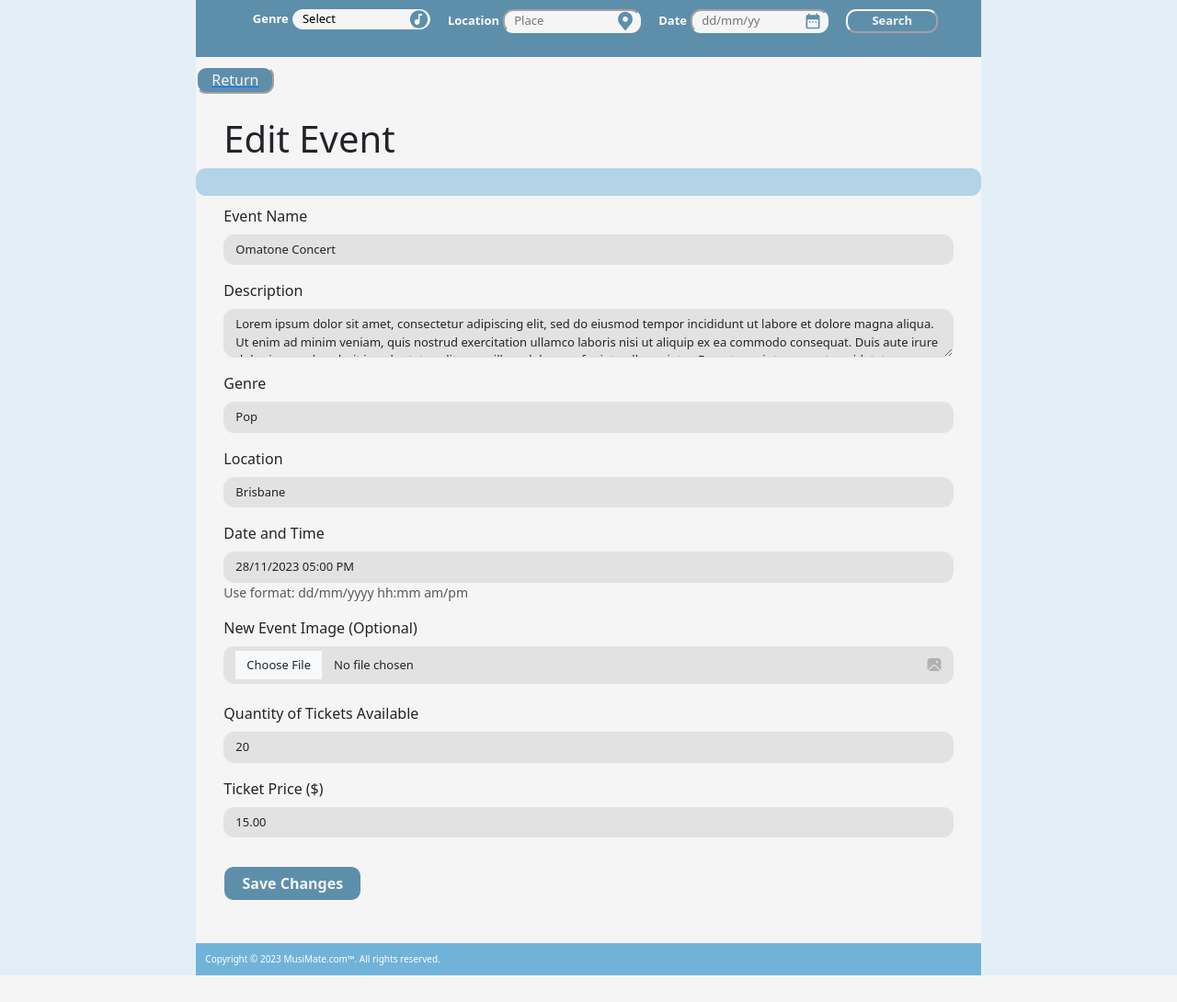
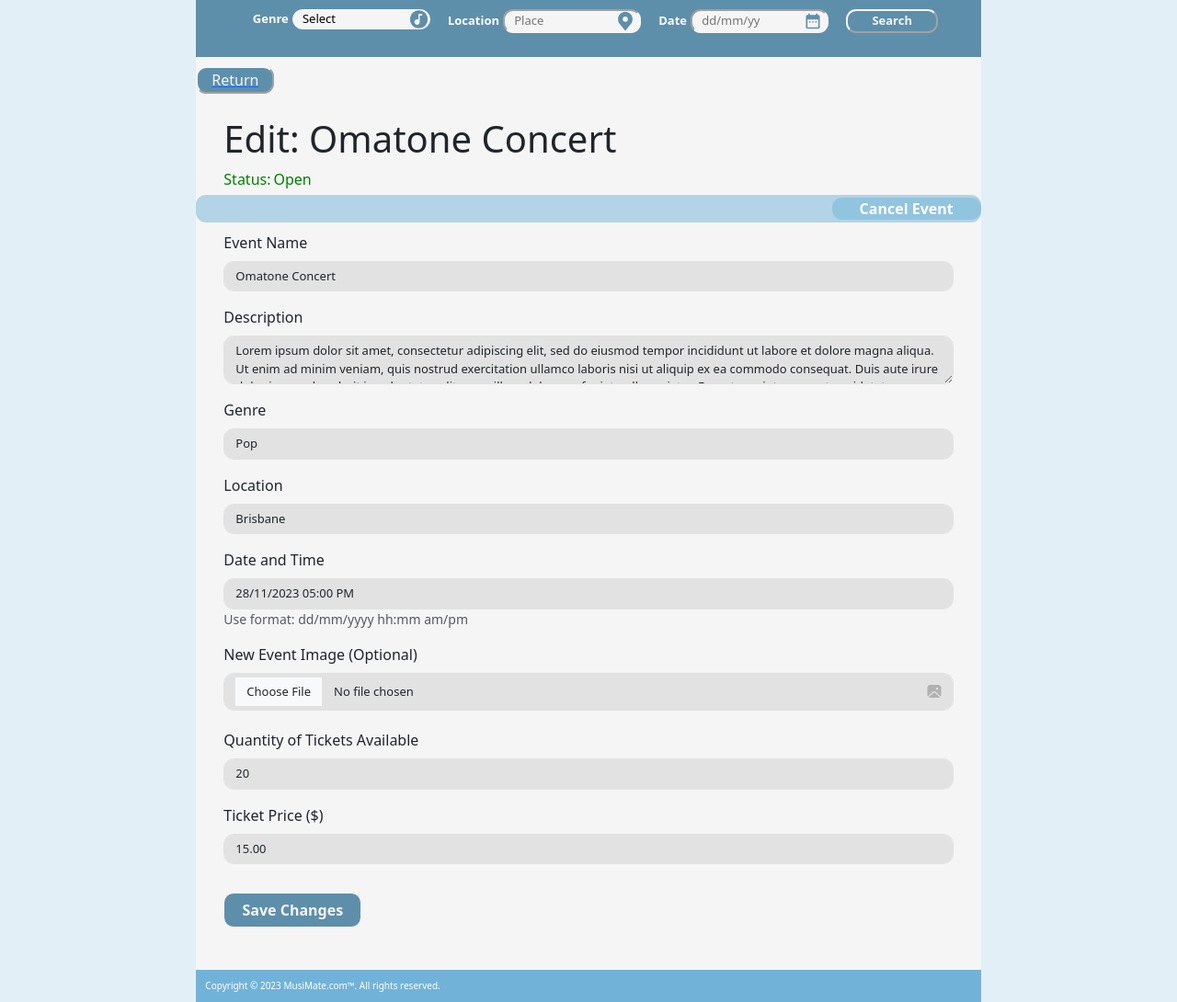
Before and after one commit to Alisha5905/IAB207A3, a Flask app: page /events/edit/1 in a window 1280 px wide. Shown: the part 71-1161 px from the top of the page at 92% size. Before the commit the page ends 1132 px from the top, so only its background shows below. Run offline with Flask 3, Linux system fonts and the light colour scheme; a user stored in the database is signed in; data comes from the database, SQL or seed files in the repository; both versions use the stored data as it was after the commit; some libraries are stand-ins or nearby versions.

Commit message:
Added Cancel/Open event button and handling
* Added Cancel/Open button on the edit event page

* Fixed some incorrect behavior around changing status (which
status has priority)

```diff
--- a/musimate/events.py
+++ b/musimate/events.py
@@ -22,7 +22,7 @@ def show(id):
     if event.status != 'Inactive' and event.date < datetime.now():
         event.status = "Inactive"
         db.session.commit()
-    elif event.status != 'Sold Out' and event.quantity <= event.quantitySold:
+    elif event.status != 'Sold Out' and event.status != 'Cancelled' and event.quantity <= event.quantitySold:
         event.status = "Sold Out"
         db.session.commit()
     return render_template('events/show.html', event=event, genres=genres, selected_genre='Select', comment_form=comment_form, order_form=order_form)
@@ -46,7 +46,7 @@ def create():
         flash('Successfully created new event', 'success')
         # Always end with redirect when form is valid
         return redirect(url_for('main.index'))
-    return render_template('events/create.html', form=form, genres=genres, selected_genre='Select', heading="Create Event")
+    return render_template('events/create.html', form=form, genres=genres, selected_genre='Select', editing=False)
 
 
 @eventbp.route('/edit/<id>', methods=['GET', 'POST'])
@@ -90,7 +90,7 @@ def edit(id):
             flash('Successfully edited event', 'success')
             # Always end with redirect when form is valid
             return redirect(url_for('event.show', id=id))
-    return render_template('events/create.html', form=form, genres=genres, selected_genre='Select', heading='Edit Event')
+    return render_template('events/create.html', form=form, event=event, genres=genres, selected_genre='Select', editing=True)
 
 
 def check_upload_file(form):
@@ -108,6 +108,18 @@ def check_upload_file(form):
     fp.save(upload_path)
     return db_upload_path
 
+@eventbp.route('/change_status/<id>/<status>')
+@login_required
+def change_status(id, status):
+    event = db.session.scalar(db.select(Event).where(Event.id == id))
+    if (event.user != current_user):
+        flash('You are not the owner of this event', 'error')
+        return redirect(url_for('event.show', id=id))
+    else:
+        event.status = status
+        db.session.commit()
+        flash('Event status changed', 'success')
+        return redirect(url_for('event.show', id=id))
 
 @eventbp.route('/<id>/comment', methods=['GET', 'POST'])
 @login_required
--- a/musimate/templates/events/create.html
+++ b/musimate/templates/events/create.html
@@ -14,9 +14,32 @@
   </div>
 </div>
 <div class="col-md-12" style="padding-left:30px; padding-right:30px">
-    <h1 style="padding-top:10px">{{ heading }}</h1>
+  {% if editing %}
+  <h1 style="padding-top:10px">Edit: {{ event.name }}</h1>
+  <div class="d-flex justify-content-left">
+    <div>
+      <p class="{{ event.status }}" style="margin-bottom:5px;"> Status:</p>
     </div>
-    <div class="break"></div>
+    <div>
+      <p class="{{ event.status }}" id="status" style="margin-left:3px; margin-bottom:5px;">
+        {{ event.status }}</p>
+    </div>
+  </div>
+  {% else %}
+  <h1 style="padding-top:10px">Create Event</h1>
+  {% endif %}
+</div>
+<div class="break">
+  <div class="d-flex justify-content-end align-items-center" style=" height:100%">
+    {% if event.status == "Cancelled" %}
+    <a class="breakButton" href="{{ url_for('event.change_status', id=event.id, status='Open') }}"
+      style="text-decoration: none;">Open Event</a>
+    {% elif (event.status == "Open") or (event.status == "Sold Out") %}
+    <a class="breakButton" href="{{ url_for('event.change_status', id=event.id, status='Cancelled') }}"
+      style="text-decoration: none;">Cancel Event</a>
+    {% endif %}
+  </div>
+</div>
 <div class="col-md-12" style="padding-left:30px; padding-right:30px">
 
   {{ render_form(form) }}
--- a/musimate/views.py
+++ b/musimate/views.py
@@ -15,7 +15,7 @@ def index():
         if event.status != 'Inactive' and event.date < datetime.now():
             event.status = "Inactive"
             db.session.commit()
-        elif event.status != 'Sold Out' and event.quantity <= event.quantitySold:
+        elif event.status != 'Sold Out' and event.status != 'Cancelled' and event.quantity <= event.quantitySold:
             event.status = "Sold Out"
             db.session.commit()
     return render_template('index.html', events=events, num_events=len(events), genres=genres, selected_genre='Select', selected_location='', selected_date='')
```
Also changed, not shown: instance/musimate.sqlite. Lines whose indentation alone changed are shown as unchanged.
